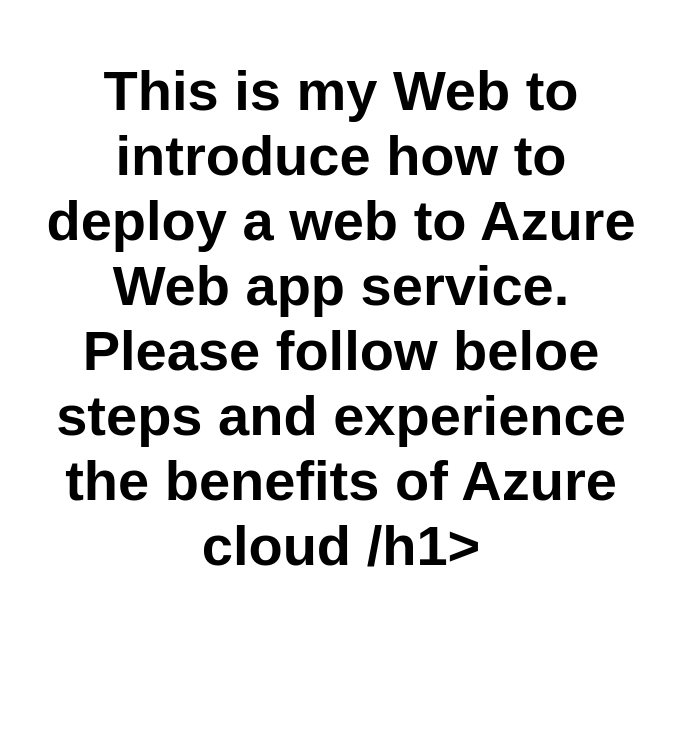
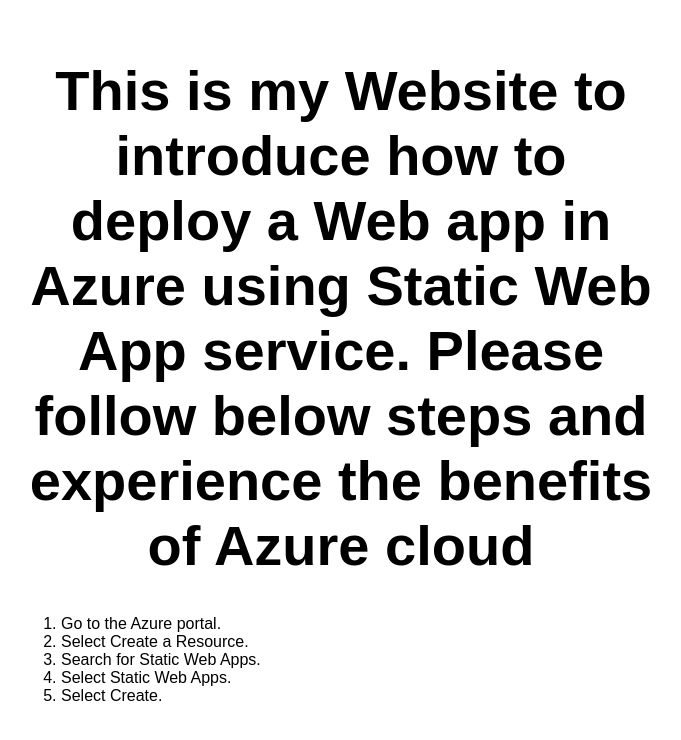
Before and after one commit to tran0507/cst8911lab3, a website: page src/index.html in a window 1280 px wide. Shown: the whole page, without its empty margins (299-980 px from the left). Drawn offline with Linux system fonts and the light colour scheme.

Commit message:
Update index.html

```diff
--- a/src/index.html
+++ b/src/index.html
@@ -10,9 +10,14 @@
 
 <body>
   <main>
-    <h1>This is my Web to introduce how to deploy a web to Azure Web app service. Please follow beloe steps and experience the benefits of Azure cloud /h1>
-
-
+    <h1>This is my Website to introduce how to deploy a Web app in Azure using Static Web App service. Please follow below steps and experience the benefits of Azure cloud </h1>
+      <ol>
+        <li>Go to the Azure portal.</li>
+        <li>Select Create a Resource.</li>
+        <li>Search for Static Web Apps.</li>
+        <li>Select Static Web Apps.</li>
+        <li>Select Create.</li>
+      </ol>
   </main>
 </body>
 
```
